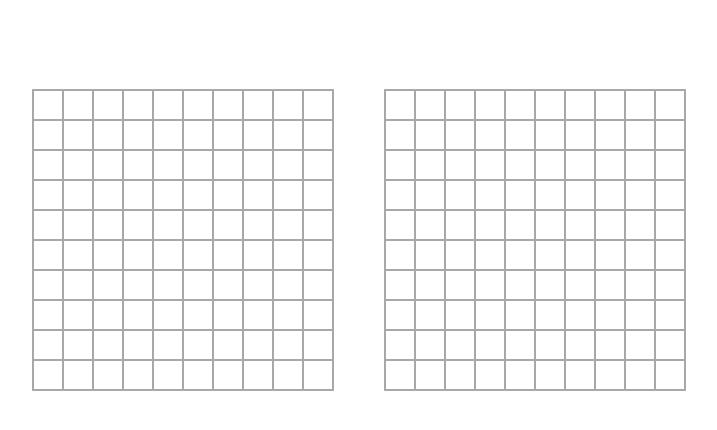
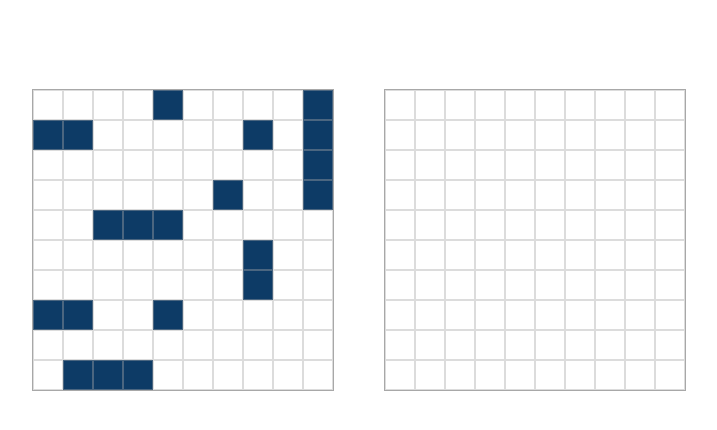
Before and after one commit to Tiyoriyo/battleship, a website with bundled scripts: page index.html in a window 1280 px wide. Shown: the whole page, without its empty margins (281-998 px from the left). Built offline with nearby package versions, Linux system fonts and the light colour scheme.

Commit message:
Add debug ship show func and reduce opacity of grid lines

```diff
--- a/index.js
+++ b/index.js
@@ -1,3 +1,4 @@
+/* eslint-disable no-plusplus */
 /* eslint-disable import/extensions */
 import Game from './modules/game.js';
 
@@ -6,6 +7,7 @@ const { player } = game;
 const { computer } = game;
 const plyBoard = document.querySelector('.boardSpace1');
 const cpuBoard = document.querySelector('.boardSpace2');
+game.shipSetup(player);
 
 const buildBoard = (player) => {
   const board = document.createElement('div');
@@ -28,5 +30,21 @@ const buildBoard = (player) => {
   return board;
 };
 
+const debugShowShips = () => {
+  const columnList = plyBoard.childNodes[0].childNodes;
+  for (let i = 0; i < 10; i++) {
+    for (let j = 0; j < 10; j++) {
+      if (player.board[i][j].ship) {
+        const column = columnList[i].childNodes;
+        column[j].style.background = '#0D3B66';
+      }
+    }
+  }
+};
+
 plyBoard.appendChild(buildBoard(player));
 cpuBoard.appendChild(buildBoard(player));
+
+debugShowShips();
+
+console.log(plyBoard.childNodes[0].childNodes);
--- a/style.css
+++ b/style.css
@@ -17,7 +17,7 @@ body {
     grid-template-columns: repeat(10, 1fr);
     width: 300px;
     height: 300px;
-    border: 1px solid rgb(168, 168, 168);
+    border: 1px solid #a8a8a8;
 }
 
 .column {
@@ -28,7 +28,7 @@ body {
     display: flex;
     justify-content: center;
     align-items: center;
-    border: 1px solid rgb(168, 168, 168);
+    border: 1px solid rgb(168, 168, 168, 0.4);
 }
 
 .content {
```
